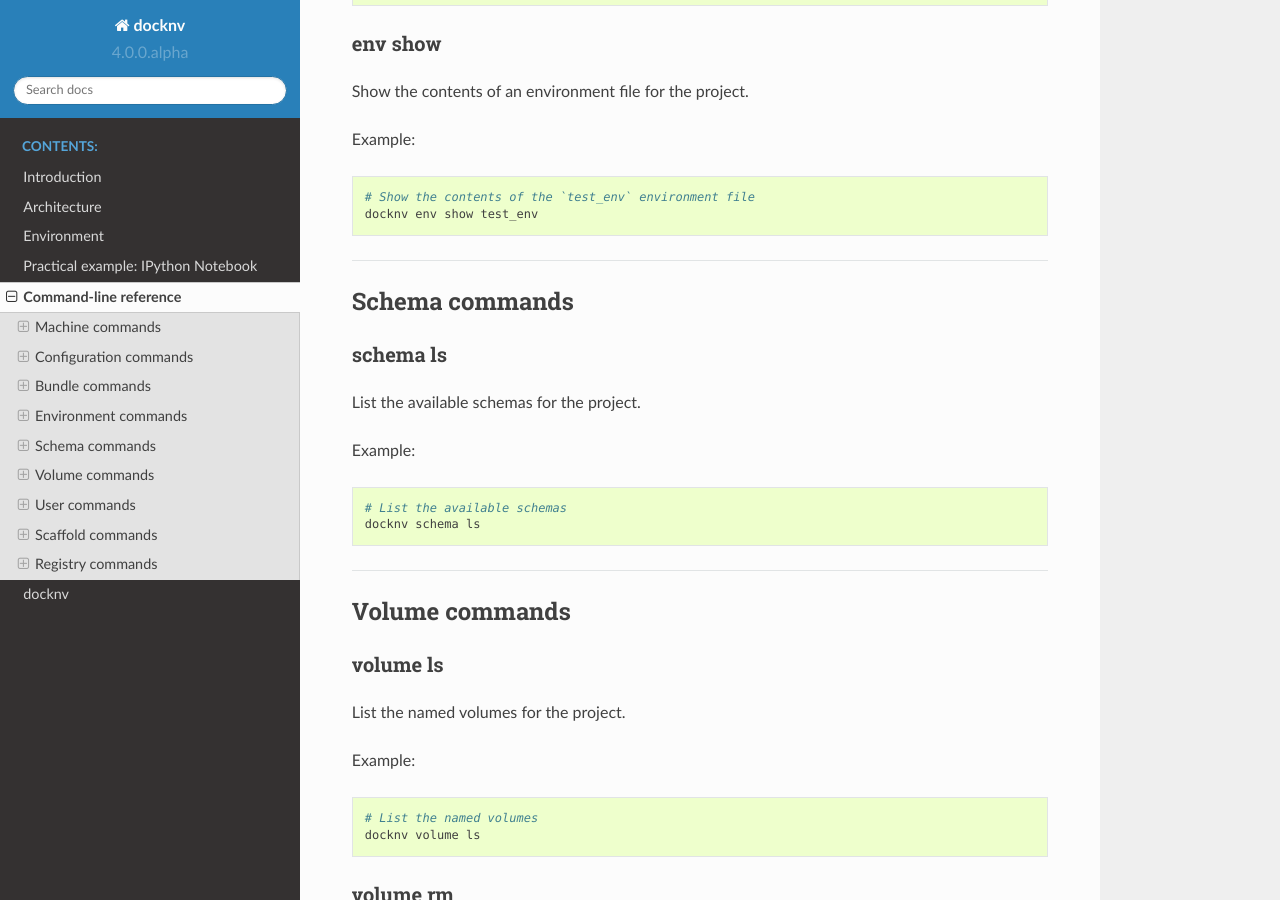
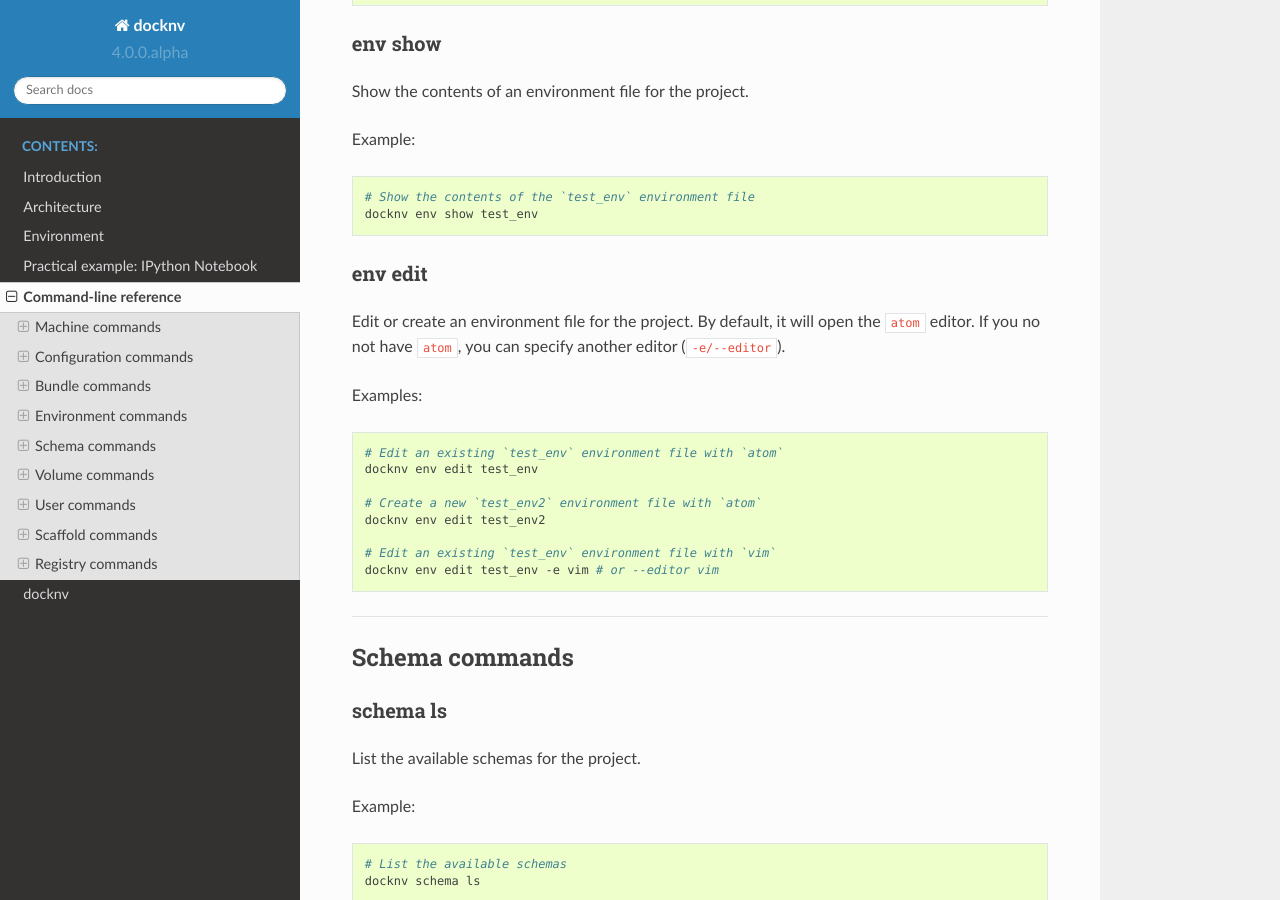
Before and after one commit to sharingcloud/docknv, a Sphinx documentation site: the page built from docs/pages/10.command-line-reference.rst, in a window 1280 px wide and 900 px high, scrolled down 9782 px. Built offline with Sphinx 7.4.7 and the Read the Docs theme 2.0.0, drawn with Linux system fonts in a browser that asks for light colours.

Commit message:
env edit

```diff
--- a/docs/pages/10.command-line-reference.rst
+++ b/docs/pages/10.command-line-reference.rst
@@ -530,6 +530,25 @@
     docknv env show test_env
 
 
+env edit
+++++++++
+
+Edit or create an environment file for the project.
+By default, it will open the ``atom`` editor. If you no not have ``atom``, you can specify another editor (``-e/--editor``).
+
+Examples:
+
+.. code-block:: bash
+
+    # Edit an existing `test_env` environment file with `atom`
+    docknv env edit test_env
+
+    # Create a new `test_env2` environment file with `atom`
+    docknv env edit test_env2
+
+    # Edit an existing `test_env` environment file with `vim`
+    docknv env edit test_env -e vim # or --editor vim
+
 ---------------------------------
 
 Schema commands
```
Also changed, not shown: 1 other file.
